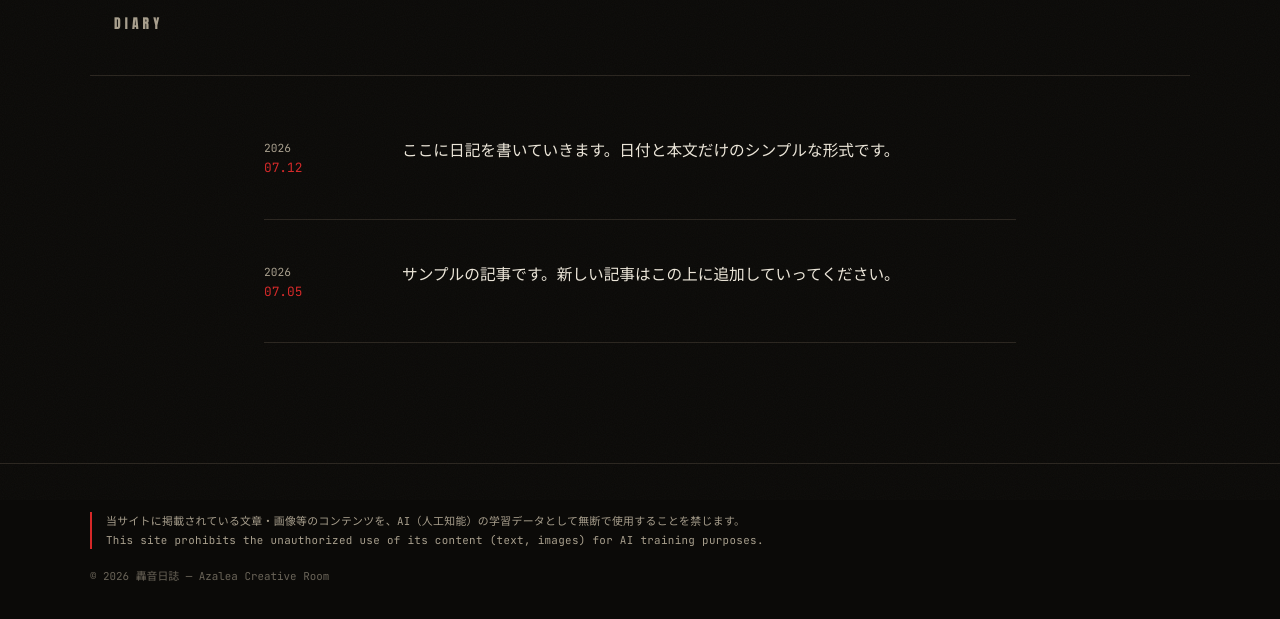
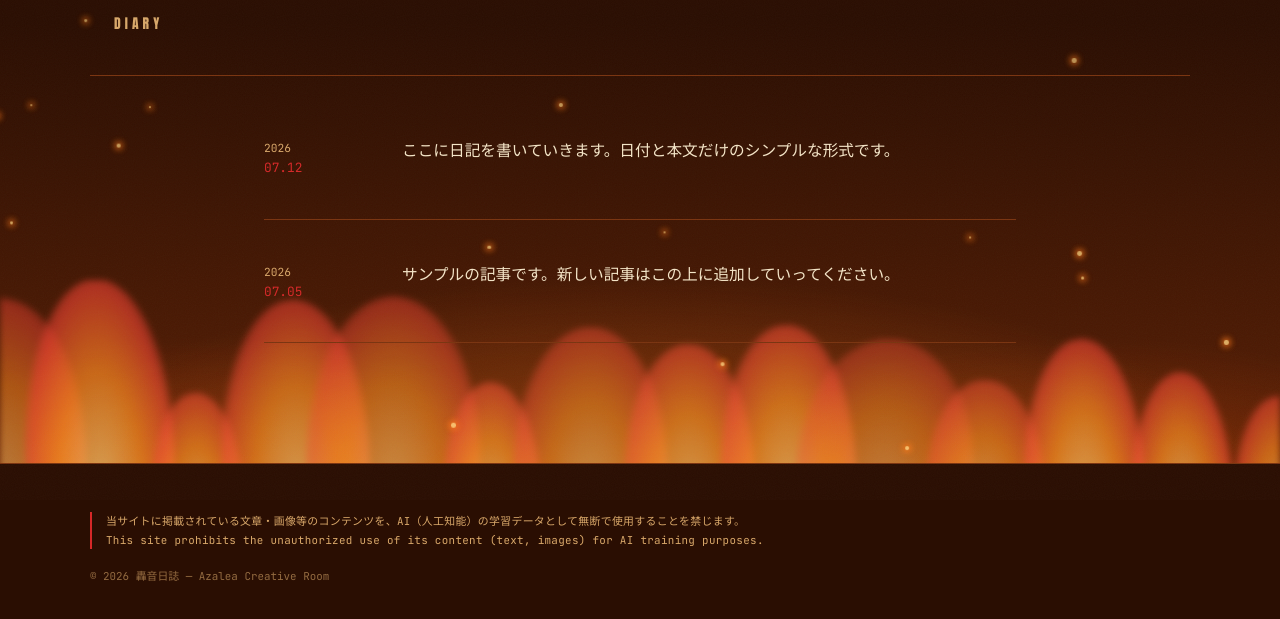
Before and after one commit to Azaleacreativeroom888/fan-rock, a plain HTML site: page blog.html in a window 1280 px wide. Shown: the part 300-919 px from the top of the page. Drawn offline with Linux system fonts and the light colour scheme; a web font is replaced by a local one.

Commit message:
Enhance styles and add flame effects in blog.html
Updated CSS variables for colors and background gradients. Added flame and ember effects with corresponding animations.

```diff
--- a/blog.html
+++ b/blog.html
@@ -11,22 +11,70 @@
 <link href="https://fonts.googleapis.com/css2?family=Shippori+Antique+B1&family=Anton&family=Zen+Kaku+Gothic+New:wght@400;500;700;900&family=JetBrains+Mono:wght@400;500;700&display=swap" rel="stylesheet">
 <style>
   :root{
-    --black:#0b0a08;
-    --panel:#161310;
-    --panel-line:#2a251f;
+    --black:#2a0e02;
+    --bg-mid:#5c2005;
+    --panel:#4a1c06;
+    --panel-line:#7a3410;
     --red:#d62828;
     --red-dark:#7a1414;
-    --paper:#ede7da;
-    --paper-dim:#a89f8d;
+    --paper:#f5e6c8;
+    --paper-dim:#d9a86a;
+    --ember:#ff7a1a;
+    --ember-light:#ffcf7a;
   }
   *{margin:0;padding:0;box-sizing:border-box;}
   html{scroll-behavior:smooth;}
   body{
-    background:var(--black);
+    background:
+      radial-gradient(ellipse 80% 45% at 50% 100%, rgba(255,122,26,0.4) 0%, transparent 62%),
+      radial-gradient(ellipse 55% 35% at 15% 100%, rgba(255,90,10,0.28) 0%, transparent 58%),
+      radial-gradient(ellipse 55% 35% at 85% 100%, rgba(255,90,10,0.28) 0%, transparent 58%),
+      linear-gradient(to top, var(--bg-mid) 0%, var(--black) 60%);
+    background-attachment:fixed;
     color:var(--paper);
     font-family:'Zen Kaku Gothic New', sans-serif;
     line-height:1.8;
     overflow-x:hidden;
+  }
+
+  /* 炎エフェクト */
+  .flame-layer{
+    position:fixed;left:0;right:0;bottom:0;
+    height:220px;
+    z-index:0;
+    pointer-events:none;
+    overflow:hidden;
+    filter:blur(3px);
+    mix-blend-mode:screen;
+  }
+  .flame{
+    position:absolute;bottom:-60px;
+    border-radius:50% 50% 45% 45% / 60% 60% 40% 40%;
+    background:radial-gradient(ellipse at 50% 75%, var(--ember-light) 0%, var(--ember) 40%, var(--red) 68%, transparent 80%);
+    opacity:0.6;
+    animation:flicker ease-in-out infinite;
+  }
+  @keyframes flicker{
+    0%,100%{transform:scaleY(1) scaleX(1) translateY(0) rotate(0deg);opacity:0.5;}
+    25%{transform:scaleY(1.18) scaleX(0.88) translateY(-14px) rotate(-3deg);opacity:0.7;}
+    50%{transform:scaleY(0.88) scaleX(1.12) translateY(6px) rotate(2deg);opacity:0.42;}
+    75%{transform:scaleY(1.12) scaleX(0.92) translateY(-8px) rotate(-2deg);opacity:0.62;}
+  }
+  #emberLayer{position:fixed;inset:0;z-index:0;pointer-events:none;overflow:hidden;}
+  .ember-particle{
+    position:absolute;bottom:0;
+    border-radius:50%;
+    background:var(--ember-light);
+    box-shadow:0 0 6px 2px var(--ember);
+    animation:rise linear infinite;
+  }
+  @keyframes rise{
+    0%{transform:translate(0,0);opacity:0.9;}
+    85%{opacity:0.55;}
+    100%{transform:translate(var(--drift,0px), -100vh);opacity:0;}
+  }
+  @media (prefers-reduced-motion: reduce){
+    .flame, .ember-particle{animation:none;}
   }
   a{color:inherit;text-decoration:none;}
   ::selection{background:var(--red);color:var(--black);}
@@ -60,7 +108,7 @@
 
   header{
     position:sticky;top:0;z-index:100;
-    background:rgba(11,10,8,0.92);
+    background:rgba(42,14,2,0.92);
     backdrop-filter:blur(6px);
     border-bottom:1px solid var(--panel-line);
   }
@@ -93,6 +141,7 @@
   nav a.active::after{width:100%;}
 
   .page-hero{
+    position:relative;z-index:1;
     max-width:1100px;margin:0 auto;
     padding:80px 24px 40px;
     border-bottom:1px solid var(--panel-line);
@@ -114,7 +163,7 @@
     color:var(--paper-dim);margin-top:14px;
   }
 
-  main{max-width:800px;margin:0 auto;padding:60px 24px 120px;}
+  main{position:relative;z-index:1;max-width:800px;margin:0 auto;padding:60px 24px 120px;}
 
   .diary-entry{
     display:grid;
@@ -155,8 +204,10 @@
   }
 
   footer{
+    position:relative;z-index:1;
     border-top:1px solid var(--panel-line);
     padding:48px 24px 32px;
+    background:var(--black);
   }
   .footer-inner{
     max-width:1100px;margin:0 auto;
@@ -176,6 +227,9 @@
 </style>
 </head>
 <body>
+
+<div class="flame-layer" id="flameLayer"></div>
+<div id="emberLayer"></div>
 
 <div class="rec-indicator"><span class="rec-dot"></span>REC</div>
 
@@ -226,5 +280,39 @@
   </div>
 </footer>
 
+<script>
+  // 炎エフェクトを生成
+  const flameLayer = document.getElementById('flameLayer');
+  const flameCount = 14;
+  for(let i=0;i<flameCount;i++){
+    const f = document.createElement('div');
+    f.className = 'flame';
+    const w = 90 + Math.random()*90;
+    f.style.width = w+'px';
+    f.style.height = (w*1.5)+'px';
+    f.style.left = (i/(flameCount-1))*100 + '%';
+    f.style.marginLeft = (-w/2)+'px';
+    f.style.animationDuration = (1.8 + Math.random()*1.4).toFixed(2)+'s';
+    f.style.animationDelay = (Math.random()*1.5).toFixed(2)+'s';
+    flameLayer.appendChild(f);
+  }
+
+  // 火の粉を生成
+  const emberLayer = document.getElementById('emberLayer');
+  const emberCount = 26;
+  for(let i=0;i<emberCount;i++){
+    const e = document.createElement('div');
+    e.className = 'ember-particle';
+    const size = 2 + Math.random()*3;
+    e.style.width = size+'px';
+    e.style.height = size+'px';
+    e.style.left = Math.random()*100 + 'vw';
+    e.style.setProperty('--drift', (Math.random()*80-40)+'px');
+    e.style.animationDuration = (4 + Math.random()*5).toFixed(2)+'s';
+    e.style.animationDelay = (Math.random()*6).toFixed(2)+'s';
+    emberLayer.appendChild(e);
+  }
+</script>
+
 </body>
 </html>
```
